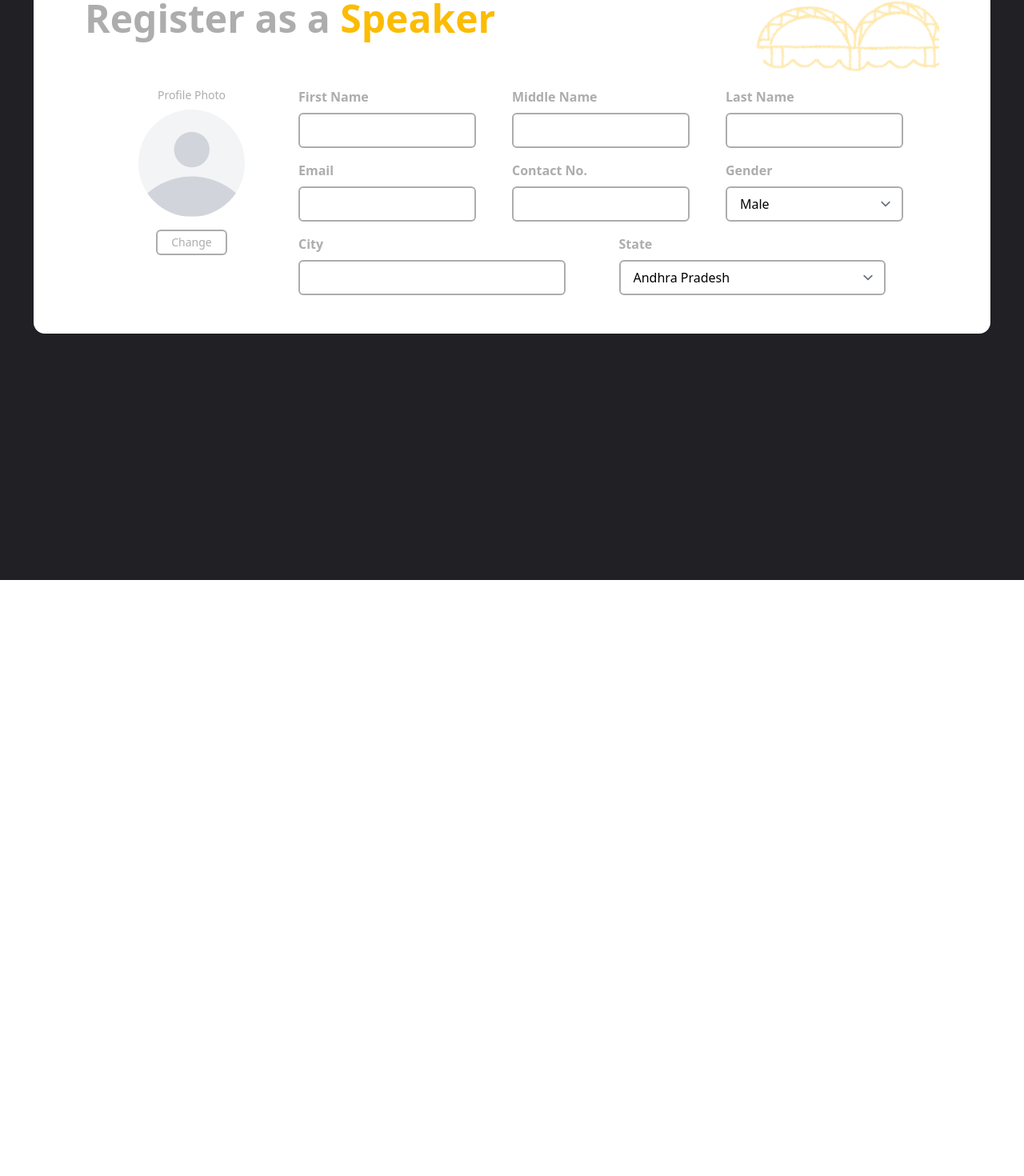
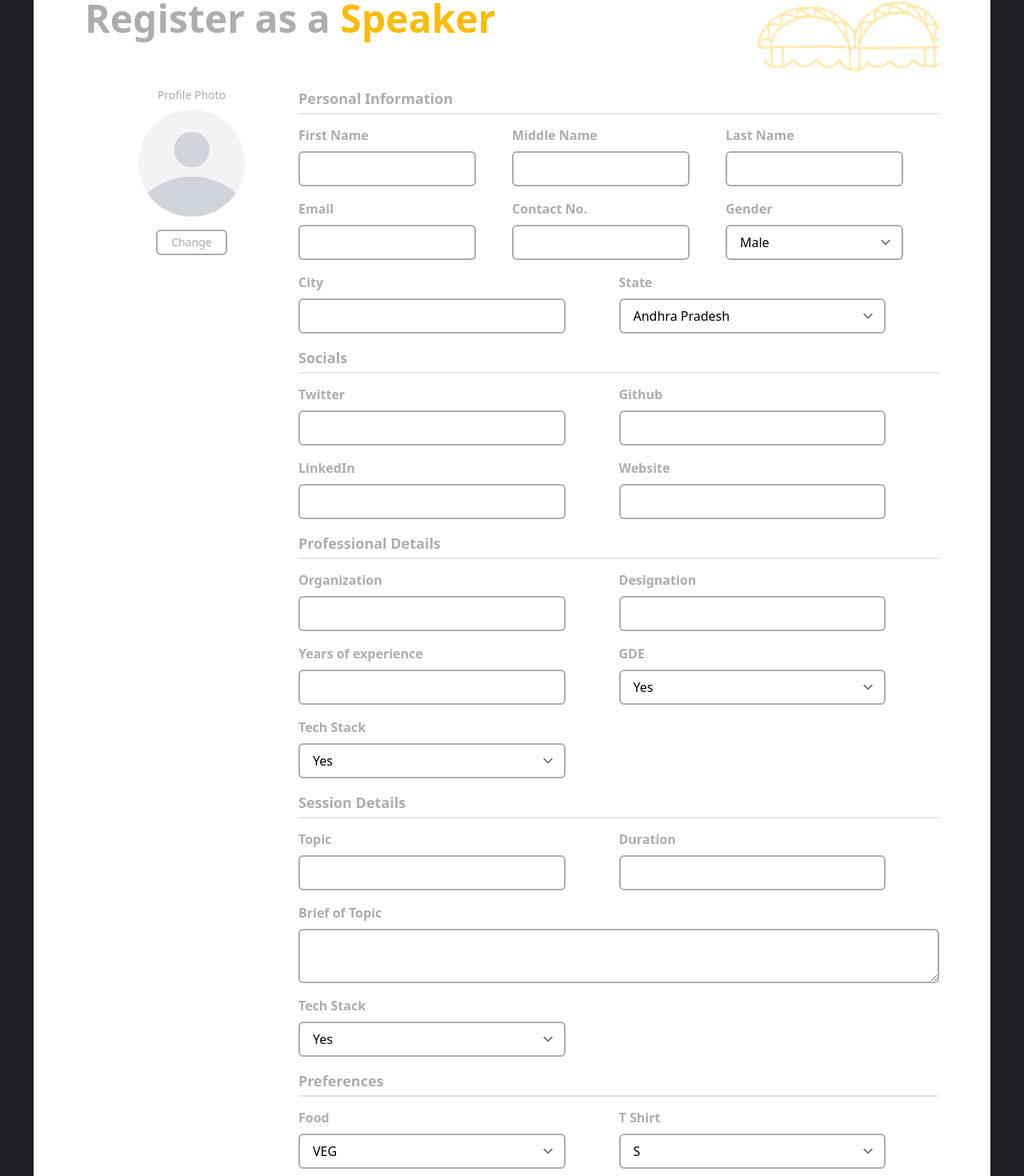
Before and after one commit to vivek26anand/devfest-speaker, a React (Create React App) app: page / in a window 1280 px wide. Shown: the part 187-1657 px from the top of the page at 80% size. Before the commit the page ends 912 px from the top, so only its background shows below. Built offline with nearby package versions, Linux system fonts and the light colour scheme.

Commit message:
form page

```diff
--- a/src/From.js
+++ b/src/From.js
@@ -40,14 +40,14 @@ const states = [ "Andhra Pradesh",
 export default function Form(){
     return(
         <>
-        <div className="w-full z-20 bg-secondary relative md:py-10 py-5 md:h-screen">
+        <div className="w-full z-20 bg-secondary relative md:py-10 py-5">
             <div className="md:mx-10 mx-3 bg-white rounded-2xl md:px-16 px-4 py-8 border-2 border-secondary">
               <div className="flex justify-between">
-              <h1 className="md:text-5xl text-xl font-semibold font-sans text-tertiary">Register as a <span className="text-primary">Speaker</span></h1>
+              <h1 className="md:text-5xl text-2xl font-semibold font-sans text-tertiary">Register as a <span className="text-primary">Speaker</span></h1>
               <img src={Illustration2} alt="illustration" className='md:w-60 w-40'/>
               </div>
               <div>
-                <form className="flex md:flex-row flex-col" onSubmit={(e)=>{e.preventDefault()}}>
+                <form className="flex md:flex-row flex-col">
                     <div className='md:w-1/4'>
                     <label htmlFor="file-upload" className="text-sm font-medium text-tertiary flex flex-col items-center cursor-pointer">
                             Profile Photo
@@ -68,6 +68,10 @@ export default function Form(){
                     </div>
 
                     <div className='flex flex-col md:w-3/4'>
+                       <div className='text-lg text-tertiary font-bold'>
+                        Personal Information
+                        <hr className='w-full h-4 mt-1 border-t-2'/>
+                       </div>
                        {/* First Last and Middle Name */}
                        <div className='md:flex items-center justify-between'>
                         <div className='md:w-1/3 flex flex-col mb-4'>
@@ -120,10 +124,141 @@ export default function Form(){
                             </select>
                         </div>
                        </div>
+                        <div className='text-lg text-tertiary font-bold'>
+                            Socials
+                        <hr className='w-full h-4 mt-1 border-t-2'/>
+                        </div>
 
+                        {/* Social Links */}
+
+                       <div className='md:flex items-center justify-between'>
+
+                       <div className='md:w-1/2 flex flex-col mb-4'>
+                            <label htmlFor="twitter" className="text-tertiary font-semibold font-sans mb-2">Twitter</label>
+                            <input type="url" name="twitter" id="twitter" className="md:w-5/6 border-2 border-tertiary rounded-md px-4 py-2 focus:border-primary focus:ring-primary" required/>
+                        </div>
+                        <div className='md:w-1/2 flex flex-col mb-4'>
+                            <label htmlFor="github" className="text-tertiary font-semibold font-sans mb-2">Github</label>
+                            <input type="url" name="github" id="github" className="md:w-5/6 border-2 border-tertiary rounded-md px-4 py-2 focus:border-primary focus:ring-primary" required/>
+                        </div>
+
+                       </div>
+
+                       <div className='md:flex items-center justify-between'>
+                        <div className='md:w-1/2 flex flex-col mb-4'>
+                            <label htmlFor="linkedin" className="text-tertiary font-semibold font-sans mb-2">LinkedIn</label>
+                            <input type="url" name="linkedin" id="linkedin" className="md:w-5/6 border-2 border-tertiary rounded-md px-4 py-2 focus:border-primary focus:ring-primary" required/>
+                        </div>
+                        <div className='md:w-1/2 flex flex-col mb-4'>
+                            <label htmlFor="website" className="text-tertiary font-semibold font-sans mb-2">Website</label>
+                            <input type="url" name="website" id="website" className="md:w-5/6 border-2 border-tertiary rounded-md px-4 py-2 focus:border-primary focus:ring-primary" required/>
+                        </div>
+                       </div>
+
+                       <div className='text-lg text-tertiary font-bold'>
+                            Professional Details
+                        <hr className='w-full h-4 mt-1 border-t-2'/>
+                        </div>
+
+                        {/* Professional */}
+
+                       <div className='md:flex items-center justify-between'>
+
+                       <div className='md:w-1/2 flex flex-col mb-4'>
+                            <label htmlFor="organization" className="text-tertiary font-semibold font-sans mb-2">Organization</label>
+                            <input type="text" name="organization" id="organization" className="md:w-5/6 border-2 border-tertiary rounded-md px-4 py-2 focus:border-primary focus:ring-primary" required/>
+                        </div>
+                        <div className='md:w-1/2 flex flex-col mb-4'>
+                            <label htmlFor="designation" className="text-tertiary font-semibold font-sans mb-2">Designation</label>
+                            <input type="text" name="designation" id="designation" className="md:w-5/6 border-2 border-tertiary rounded-md px-4 py-2 focus:border-primary focus:ring-primary" required/>
+                        </div>
+
+                       </div>
+
+                       <div className='md:flex items-center justify-between'>
+
+                       <div className='md:w-1/2 flex flex-col mb-4'>
+                            <label htmlFor="yearsofexperience" className="text-tertiary font-semibold font-sans mb-2">Years of experience</label>
+                            <input type="number" min={0} name="yearsofexperience" id="yearsofexperience" className="md:w-5/6 border-2 border-tertiary rounded-md px-4 py-2 focus:border-primary focus:ring-primary" required/>
+                        </div>
+                        <div className='md:w-1/2 flex flex-col mb-4'>
+                            <label htmlFor="gde" className="text-tertiary font-semibold font-sans mb-2">GDE</label>
+                            <select className="md:w-5/6 border-2 border-tertiary rounded-md px-4 py-2 focus:border-primary focus:ring-primary">
+                                <option>Yes</option>
+                                <option>No</option>
+                            </select>
+                        </div>
+
+                       </div>
+                       <div className='md:w-1/2 flex flex-col mb-4'>
+                            <label htmlFor="techstack" className="text-tertiary font-semibold font-sans mb-2">Tech Stack</label>
+                            <select className="md:w-5/6 border-2 border-tertiary rounded-md px-4 py-2 focus:border-primary focus:ring-primary">
+                                <option>Yes</option>
+                                <option>No</option>
+                            </select>
+                        </div>
+
+                        <div className='text-lg text-tertiary font-bold'>
+                            Session Details
+                        <hr className='w-full h-4 mt-1 border-t-2'/>
+                        </div>
+
+                        {/* Session */}
+
+                       <div className='md:flex items-center justify-between'>
+
+                       <div className='md:w-1/2 flex flex-col mb-4'>
+                            <label htmlFor="topic" className="text-tertiary font-semibold font-sans mb-2">Topic</label>
+                            <input type="text" name="topic" id="topic" className="md:w-5/6 border-2 border-tertiary rounded-md px-4 py-2 focus:border-primary focus:ring-primary" required/>
+                        </div>
+                        <div className='md:w-1/2 flex flex-col mb-4'>
+                            <label htmlFor="duration" className="text-tertiary font-semibold font-sans mb-2">Duration</label>
+                            <input type="number" name="duration" id="duration" className="md:w-5/6 border-2 border-tertiary rounded-md px-4 py-2 focus:border-primary focus:ring-primary" required/>
+                        </div>
+
+                       </div>
+
+                       <div className='flex flex-col mb-4'>
+                            <label htmlFor="BriefofTopic" className="text-tertiary font-semibold font-sans mb-2">Brief of Topic</label>
+                            <textarea name="BriefofTopic" id="BriefofTopic" className="w-full border-2 border-tertiary rounded-md px-4 py-2 focus:border-primary focus:ring-primary" required/>
+                        </div>
+                       <div className='md:w-1/2 flex flex-col mb-4'>
+                            <label htmlFor="techstack" className="text-tertiary font-semibold font-sans mb-2">Tech Stack</label>
+                            <select className="md:w-5/6 border-2 border-tertiary rounded-md px-4 py-2 focus:border-primary focus:ring-primary">
+                                <option>Yes</option>
+                                <option>No</option>
+                            </select>
+                        </div>
+
+                        <div className='text-lg text-tertiary font-bold'>
+                        Preferences
+                        <hr className='w-full h-4 mt-1 border-t-2'/>
+                        </div>
+
+                        {/* Preferences */}
+
+                        <div className='md:flex items-center justify-between'>
+
+                       <div className='md:w-1/2 flex flex-col mb-4'>
+                            <label htmlFor="food" className="text-tertiary font-semibold font-sans mb-2">Food</label>
+                            <select className="md:w-5/6 border-2 border-tertiary rounded-md px-4 py-2 focus:border-primary focus:ring-primary">
+                                <option>VEG</option>
+                                <option>NON VEG</option>
+                            </select>
+                        </div>
+                        <div className='md:w-1/2 flex flex-col mb-4'>
+                            <label htmlFor="tshirt" className="text-tertiary font-semibold font-sans mb-2">T Shirt</label>
+                            <select className="md:w-5/6 border-2 border-tertiary rounded-md px-4 py-2 focus:border-primary focus:ring-primary">
+                                <option>S</option>
+                                <option>M</option>
+                                <option>L</option>
+                                <option>XL</option>
+                            </select>
+                        </div>
+
+                       </div>
+                       <input type="submit" value="Submit" className="mt-5 w-full bg-primary text-white font-bold py-2 px-4 rounded-md cursor-pointer"/>
                     </div>
-
-
                 </form>
               </div>
             </div>
```
